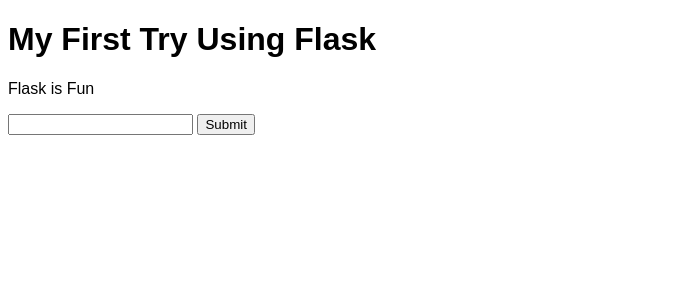
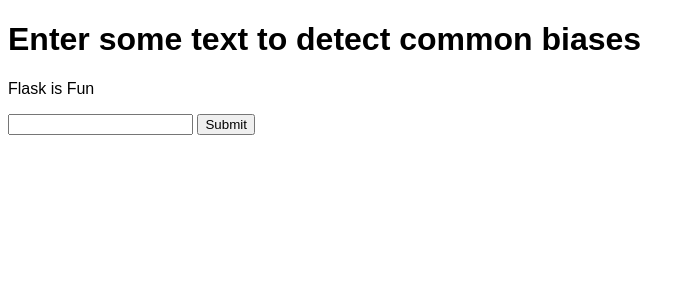
Before and after one commit to wall0159/biasCatcher, a Flask app: page / in a window 1280 px wide. Shown: the part 118-418 px from the top of the page, without its empty margins (0-695 px from the left). Run offline with Flask 2, Linux system fonts and the light colour scheme.

Commit message:
update page

```diff
--- a/python/templates/home.html
+++ b/python/templates/home.html
@@ -2,13 +2,13 @@
 <html lang="en" dir="ltr">
   <head>
     <meta charset="utf-8">
-    <title>Flask Tutorial</title>
+    <title>Bias Catcher</title>
   </head>
   <body>
     {% extends "template.html" %}
     {% block content %}
 
-    <h1> My First Try Using Flask </h1>
+    <h1> Enter some text to detect common biases </h1>
     <p> Flask is Fun </p>
 	<form method="POST">
     <input name="text">
```
